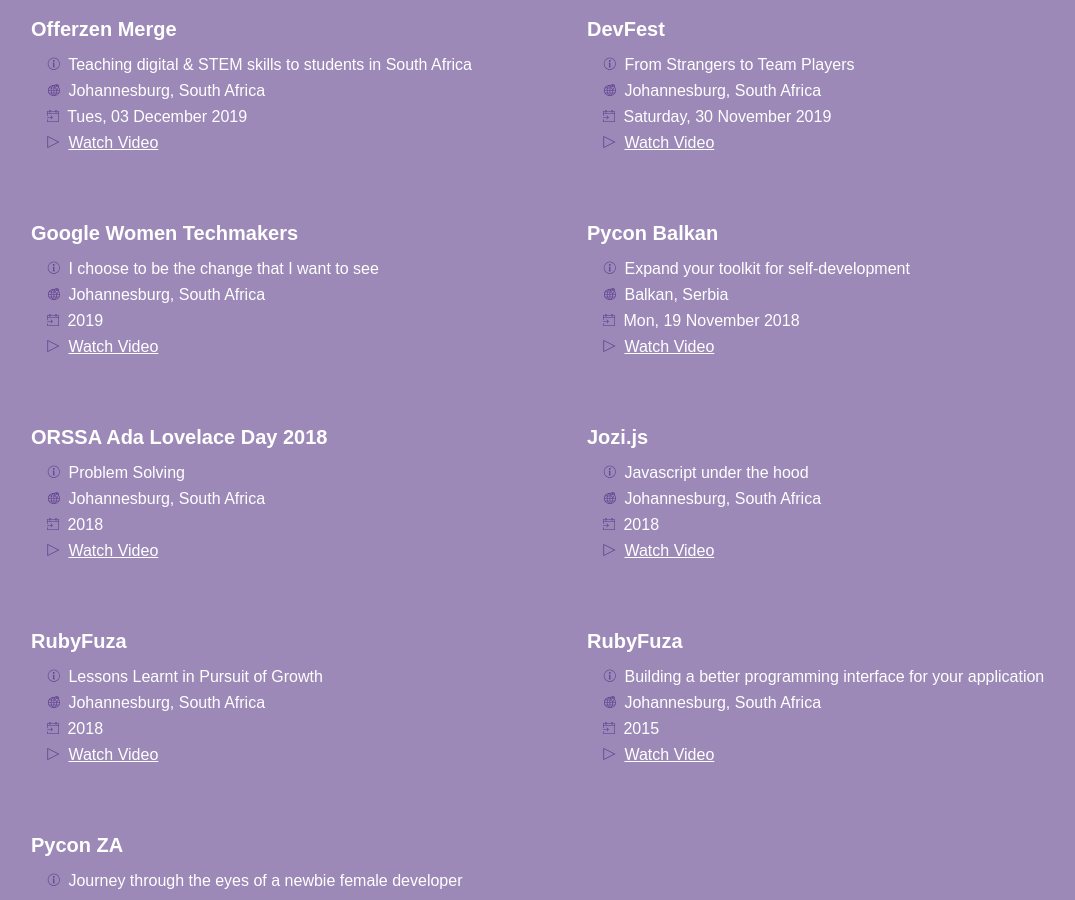
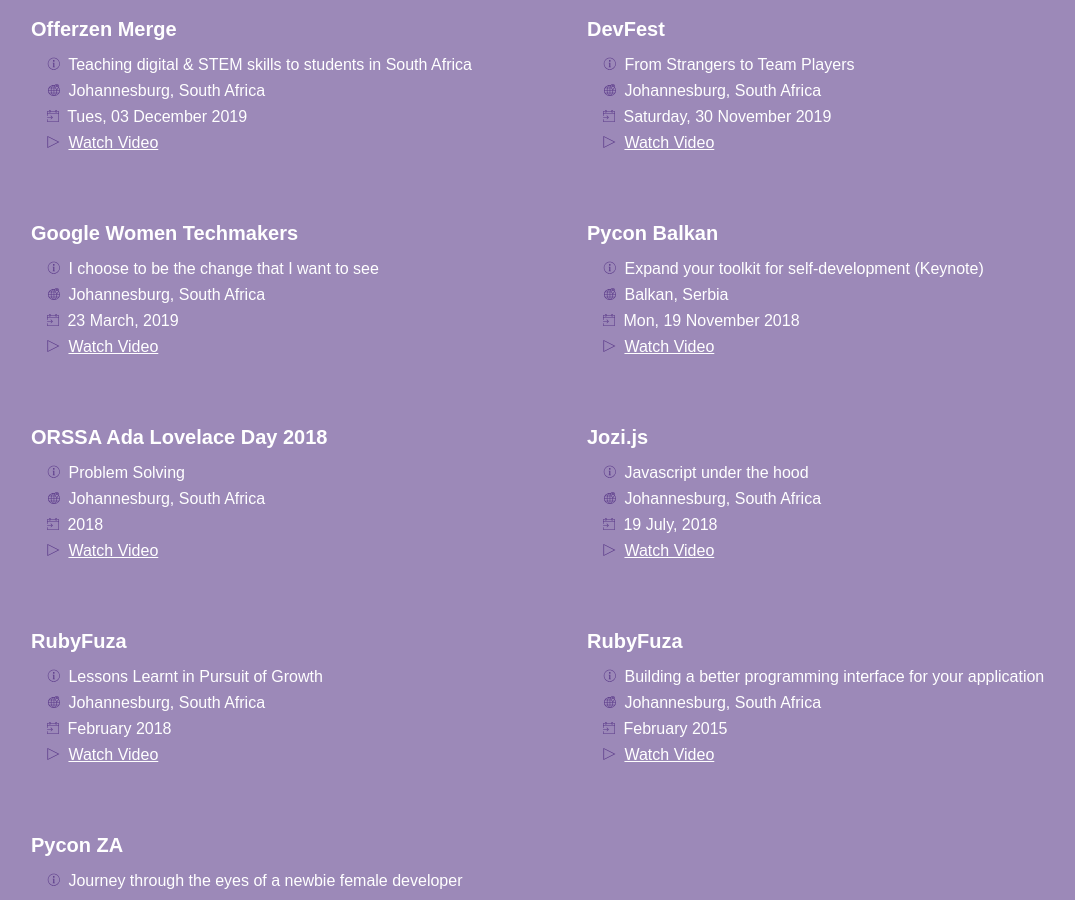
Before and after one commit to Ridhwana/Ridhwana.github.io, a Jekyll site: the page built from speaking.md, in a window 1280 px wide and 900 px high, scrolled down 596 px. Shown: the whole window, without its empty margins (73-1148 px from the left). Built offline with Jekyll 4.4.1, drawn with Linux system fonts in a browser that asks for light colours.

Commit message:
feat: update some info

```diff
--- a/_data/speaking.yml
+++ b/_data/speaking.yml
@@ -23,7 +23,7 @@
 - title: I choose to be the change that I want to see
   conference: Google Women Techmakers
   conference_logo: wtm.png
-  date: 2019
+  date: 23 March, 2019
   media: https://youtu.be/6gYyg1NFtTE
   embed: <iframe width="560" height="315" src="https://www.youtube.com/embed/6gYyg1NFtTE" frameborder="0" allow="accelerometer; encrypted-media; gyroscope; picture-in-picture" allowfullscreen></iframe>
   slides: <div>None</div>
@@ -31,7 +31,7 @@
   location: Johannesburg, South Africa
   abstract: <p>A tale of my adventures in the tech industry and how I choose to no longer doubt myself as a women in tech. I have found my voice, my courage and my confidence. I choose to be the change that I want to see.</p>
 
-- title: Expand your toolkit for self-development
+- title: Expand your toolkit for self-development (Keynote)
   conference: Pycon Balkan
   conference_logo: pycon_balkan.svg
   date: Mon, 19 November 2018
@@ -56,7 +56,7 @@
 - title: Javascript under the hood
   conference: Jozi.js
   conference_logo: jozi_js.jpeg
-  date: 2018
+  date: 19 July, 2018
   media: https://youtu.be/PXn_luM7V84
   embed: <iframe width="560" height="315" src="https://www.youtube.com/embed/PXn_luM7V84" frameborder="0" allow="accelerometer; encrypted-media; gyroscope; picture-in-picture" allowfullscreen></iframe>
   slides: https://www.slideshare.net/RidhwanaKhan/javascript-under-the-hood-106804083
@@ -67,7 +67,7 @@
 - title: Lessons Learnt in Pursuit of Growth
   conference: RubyFuza
   conference_logo: rubyfuza.png
-  date: 2018
+  date: February 2018
   media: https://youtu.be/J0SWkADdicg
   embed: <iframe width="560" height="315" src="https://www.youtube.com/embed/J0SWkADdicg" frameborder="0" allow="accelerometer; encrypted-media; gyroscope; picture-in-picture" allowfullscreen></iframe>
   slides: https://www.slideshare.net/RidhwanaKhan/ruby-fuza
@@ -78,7 +78,7 @@
 - title: Building a better programming interface for your application
   conference: RubyFuza
   conference_logo: rubyfuza.png
-  date: 2015
+  date: February 2015
   media: null
   embed: <div>Video was not released</div>
   slides: null
```
